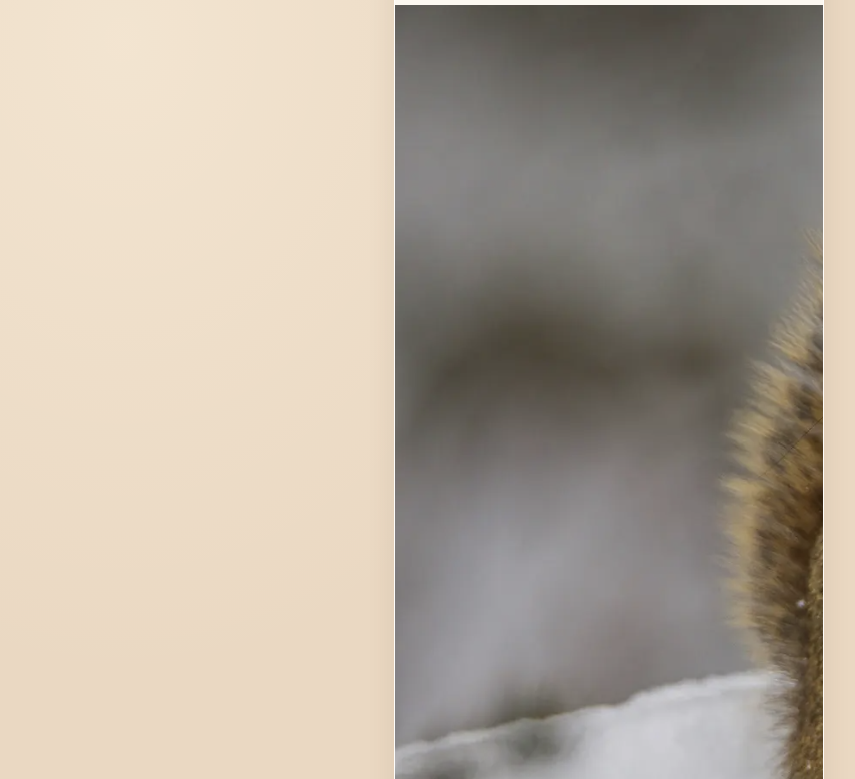
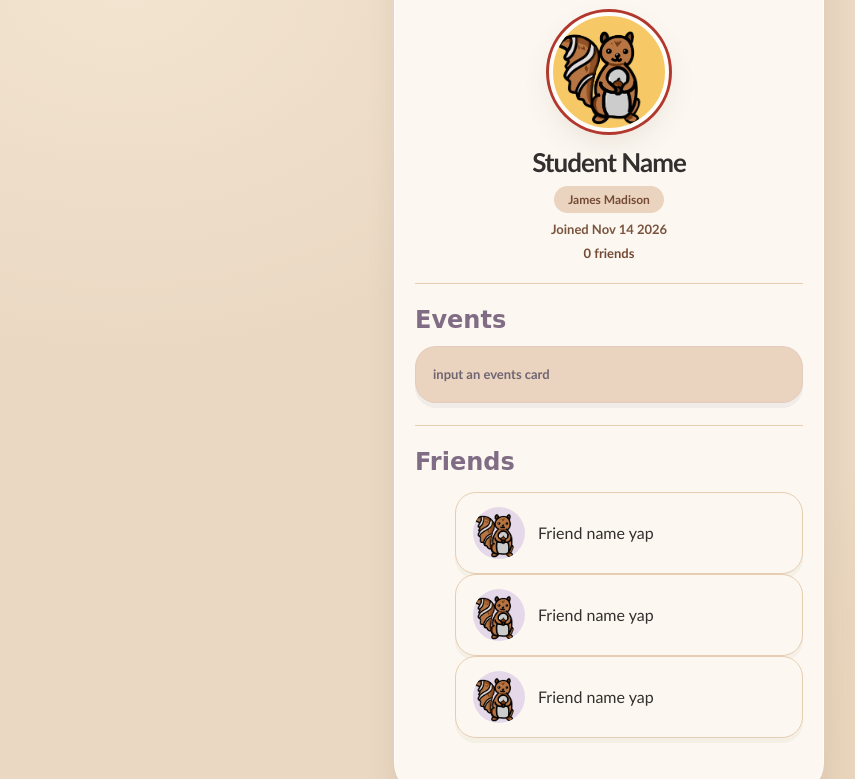
Before and after one commit to nxameen1/JMUMake-A-Thon, a plain HTML site: page profile.html in a window 1280 px wide. Shown: the part 116-895 px from the top of the page, without its empty margins (31-886 px from the left). Drawn offline with Linux system fonts and the light colour scheme.

Commit message:
profile update

```diff
--- a/profile.html
+++ b/profile.html
@@ -7,24 +7,36 @@
   <link rel="stylesheet" href="styles.css">
 </head>
 <body>
-    <main class="app-shell">
-    <h1>Profile</h1>
+    <main class="app-shell" id="profile-page">
+    <h1 id="profile-title">Profile</h1>
     <hr>
-    <img src="imgs/sam-placeholder.png" alt="pic of a squirrel">
-    <h1>Student Name</h1>
-    <p>James Madison</p>
-    <p>Joined Nov 10 2026</p>
-    <p>10 friends</p>
+    <img id="avatar" src="imgs/sam-cute.png" alt="pic of a squirrel">
+    <h1 id="student-name">Student Name</h1>
+    <p id="school">James Madison</p>
+    <p id="joined">Joined Nov 14 2026</p>
+    <p id="friend-count">0 friends</p>
     <hr>
-    <h1>Events</h1>
+    <h1 id="events-heading">Events</h1>
     <div id="events-card">
         <p>input an events card</p>
     </div>
     <hr>
-    <h1>Friends</h1>
+    <h1 id="friends-heading">Friends</h1>
     <!--profile pictures-->
-    <img src="" alt="">
-    <p>Friend name yap</p>
+    <ul class="teamList">
+        <li class="teamMember">
+            <img class="friend-avatar" src="imgs/sam-cute.png" alt="">
+            <p class="friend-name">Friend name yap</p>
+        </li>
+        <li class="teamMember">
+            <img class="friend-avatar" src="imgs/sam-cute.png" alt="">
+            <p class="friend-name">Friend name yap</p>
+        </li>
+        <li class="teamMember">
+            <img class="friend-avatar" src="imgs/sam-cute.png" alt="">
+            <p class="friend-name">Friend name yap</p>
+        </li>
+    </ul>
     </main>
 </body>
 </html>
--- a/styles.css
+++ b/styles.css
@@ -730,6 +730,123 @@ signin-shell {
 
 .app-shell button:hover, #complete a:hover { transform: translateY(-2px); }
 
+#profile-page { padding: 24px 20px 40px; }
+
+#profile-page hr {
+  height: 1px;
+  margin: 22px 0;
+  border: 0;
+  background: var(--line);
+}
+
+/* page title */
+#profile-title {
+  margin: 0;
+  color: #806c84;
+  font-family: "Caveat", cursive;
+  font-size: 26px;
+  font-weight: 700;
+  text-align: center;
+}
+
+/* header block */
+#avatar {
+  display: block;
+  width: 120px;
+  height: 120px;
+  margin: 0 auto 14px;
+  border: 4px solid var(--white);
+  border-radius: 50%;
+  object-fit: cover;
+  background: var(--gold);
+  box-shadow: 0 0 0 3px var(--terracotta), var(--shadow);
+}
+
+#student-name {
+  margin: 0;
+  font-size: 26px;
+  font-weight: 900;
+  letter-spacing: -1px;
+  text-align: center;
+}
+
+#school {
+  width: fit-content;
+  margin: 8px auto 0;
+  padding: 6px 14px;
+  border-radius: 999px;
+  color: var(--purple);
+  background: var(--purple-soft);
+  font-size: 12px;
+  font-weight: 900;
+}
+
+#joined, #friend-count {
+  margin: 8px 0 0;
+  color: var(--muted);
+  font-size: 13px;
+  font-weight: 700;
+  text-align: center;
+}
+
+#friend-count { color: var(--purple); font-weight: 900; }
+
+/* section headings */
+#events-heading, #friends-heading {
+  margin: 0 0 12px;
+  color: #806c84;
+  font-family: "Caveat", cursive;
+  font-size: 24px;
+  font-weight: 700;
+}
+
+/* events card (matches the project cards) */
+#events-card {
+  padding: 18px 17px;
+  border: 1px solid rgb(112 79 124 / 6%);
+  border-radius: 21px;
+  background: var(--purple-soft);
+  box-shadow: 0 5px 0 rgb(100 69 108 / 7%);
+}
+
+#events-card p {
+  margin: 0;
+  color: #6f6471;
+  font-size: 13px;
+  font-weight: 700;
+  line-height: 1.45;
+}
+
+/* friends */
+.friend-avatar {
+  display: inline-block;
+  width: 52px;
+  height: 52px;
+  border-radius: 50%;
+  object-fit: cover;
+  background: #e5d9e9;
+  vertical-align: middle;
+}
+
+#friend-name {
+  display: inline-block;
+  margin: 0 0 0 10px;
+  font-size: 14px;
+  font-weight: 800;
+  vertical-align: middle;
+}
+.teamMember {
+    display: flex;
+    align-items: center;
+    gap: 13px;
+    padding: 14px 17px;
+    border: 1px solid var(--line);
+    border-radius: 21px;
+    background: var(--paper);
+    box-shadow: 0 5px 0 rgb(138 128 76 / 7%);
+}
+
+
 /* done screen */
 #complete { text-align: center; padding-top: 30px; }
 #complete h1 { margin: 0 0 8px; font-size: 28px; font-weight: 900; letter-spacing: -1px; }
```
Also changed, not shown: imgs/sam-cute.png (added).
